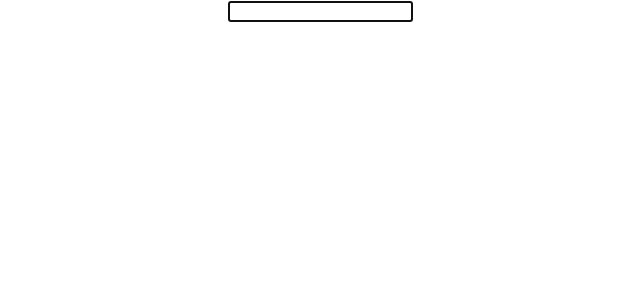
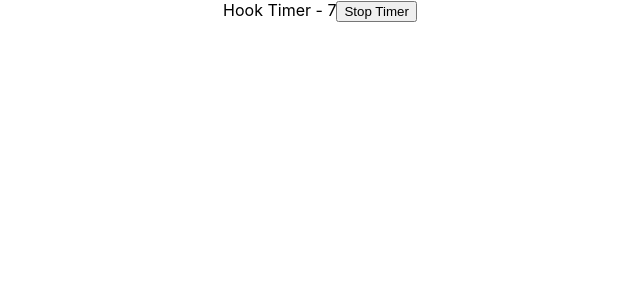
Before and after one commit to kapil551/React_Hooks, a React (Create React App) app in the folder react-hooks/: page / in a window 1280 px wide. Shown: the top 300 px of the page, without its empty margins (320-960 px from the left). Built offline with nearby package versions, Linux system fonts and the light colour scheme.

Commit message:
20 - useRef hook - part 2

```diff
--- a/react-hooks/src/App.js
+++ b/react-hooks/src/App.js
@@ -19,6 +19,7 @@ import UseReducerComplexStateAndAction from './components/functionalComponents/U
 import UseReducerSimpleStateAndAction from './components/functionalComponents/UseReducerHook/UseReducerSimpleStateAndAction';
 import UseReducerWithUseContext from './components/functionalComponents/UseReducerHook/UseReducerWithUseContext';
 import UseRefHook from './components/functionalComponents/UseRef/UseRefHook';
+import UseRefHookTwo from './components/functionalComponents/UseRef/UseRefHookTwo';
 import UseStateHook from './components/functionalComponents/UseStateHook';
 import UseStateHookWithArray from './components/functionalComponents/UseStateHookWithArray';
 import UseStateHookWithObject from './components/functionalComponents/UseStateHookWithObject';
@@ -96,8 +97,10 @@ function App() {
           {/* <UseMemoHook /> */}
 
           {/* 19 - useRef hook - part 1 */}
-          <UseRefHook />
+          {/* <UseRefHook /> */}
 
+          {/* 20 - useRef hook - part 2 */}
+          <UseRefHookTwo />
 
         </ChannelContext.Provider>
       </UserContext.Provider>
--- /dev/null
+++ b/react-hooks/src/components/functionalComponents/UseRef/UseRefHookTwo.js
@@ -0,0 +1,29 @@
+import React, { useState, useEffect, useRef } from 'react';
+
+const UseRefHookTwo = () => {
+
+    const [timer, setTimer] = useState(0);
+    const intervalRef = useRef(null);
+
+    useEffect(
+        () => {
+
+            intervalRef.current = setInterval( () => {
+                setTimer(prevTimer => prevTimer + 1);
+            }, 1000)
+
+            // cleanup
+            return () => {
+                clearInterval(intervalRef.current);
+            }
+
+        }, []
+    )
+
+    return <div>
+        Hook Timer - {timer}
+        <button onClick={() => clearInterval(intervalRef.current)}> Stop Timer</button>
+    </div>;
+};
+
+export default UseRefHookTwo;
```
Also changed, not shown: 1 other file (tests, documents, lock files or other folders).
